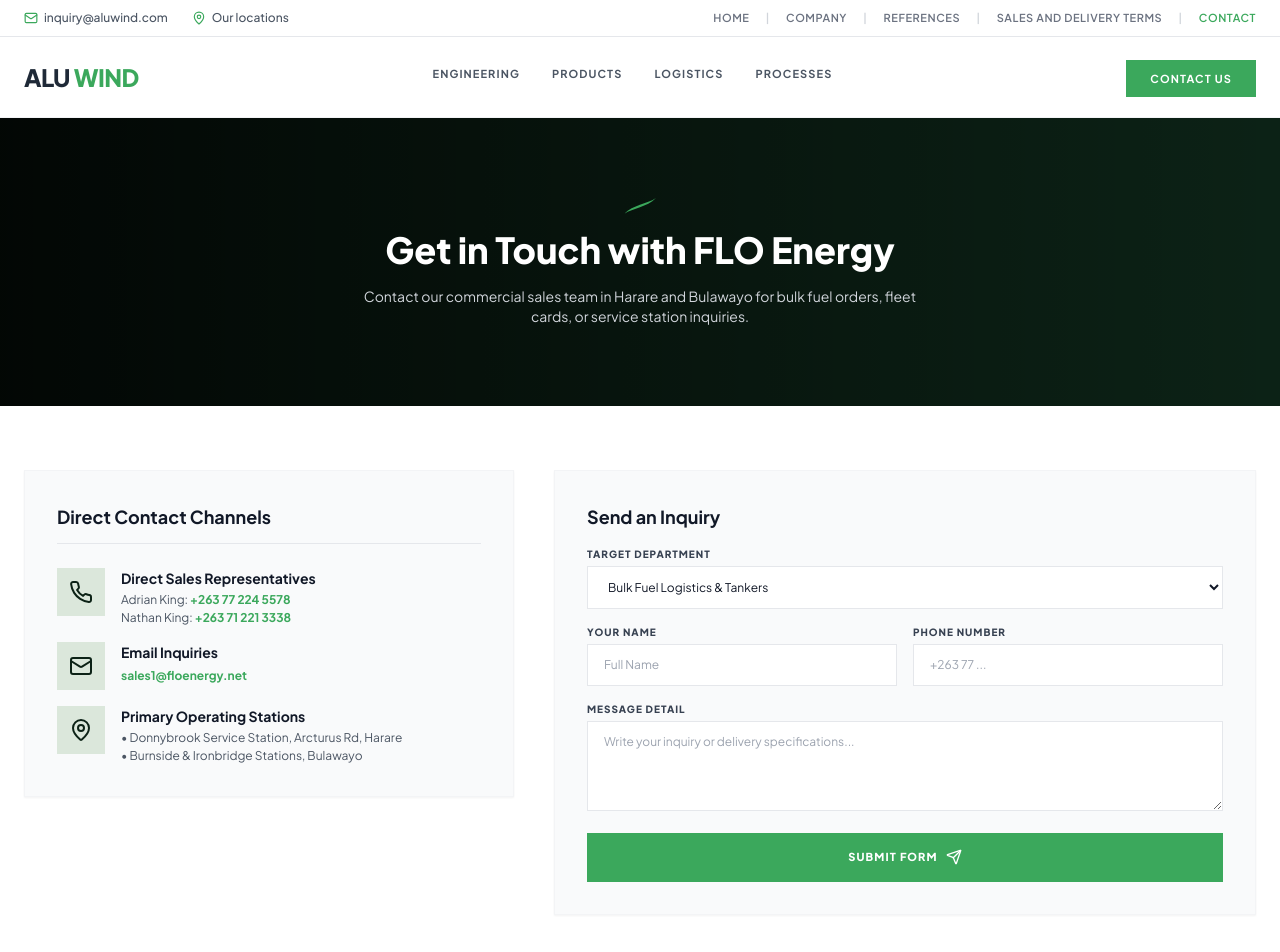
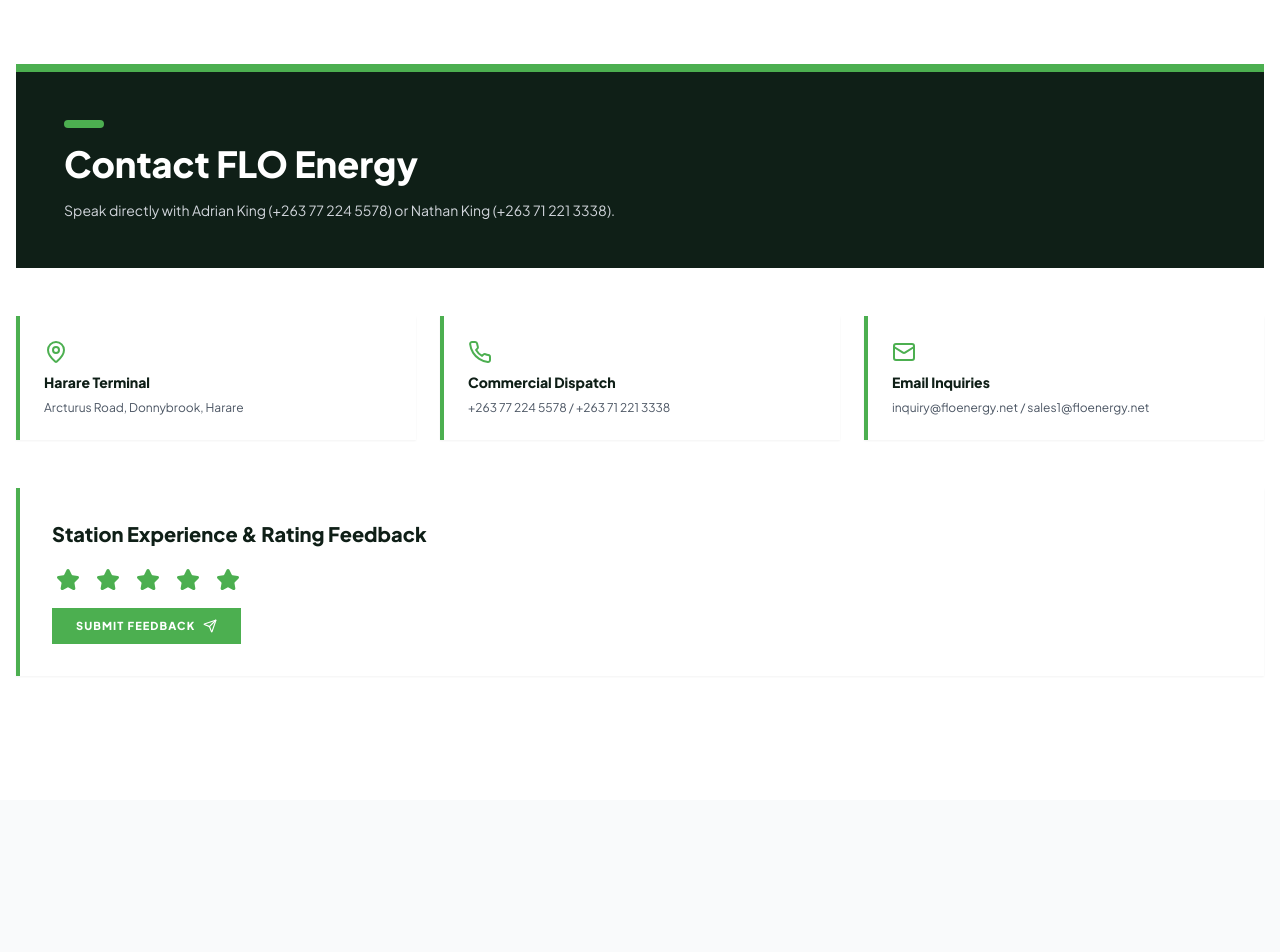
Before and after one commit to tonderaikawere/floenergyzw, a React (Vite) app: page /contact in a window 1280 px wide. Shown: the top 952 px of the page. After the commit the page ends 800 px from the top, so only its background shows below. Built offline with nearby package versions, Linux system fonts and the light colour scheme.

Commit message:
assemble contact page with office addresses and feedback widget

```diff
--- a/src/pages/Contact.tsx
+++ b/src/pages/Contact.tsx
@@ -1,150 +1,39 @@
-import React, { useState } from 'react';
-import AluwindHeaderTop from '../components/AluwindHeaderTop';
-import AluwindNavbar from '../components/AluwindNavbar';
-import Footer from '../components/Footer';
-import EmergencyDispatch from '../components/EmergencyDispatch';
-import FeedbackWidget from '../components/FeedbackWidget';
-import { Phone, Mail, MapPin, Send, CheckCircle2 } from 'lucide-react';
-import WindLeafIcon from '../components/WindLeafIcon';
+import React from 'react';
+import AluwindFeedbackWidget from '../components/AluwindFeedbackWidget';
+import AluwindQuoteModal from '../components/AluwindQuoteModal';
+import { Phone, Mail, MapPin, Send } from 'lucide-react';
 
 export const Contact: React.FC = () => {
-  const [submitted, setSubmitted] = useState(false);
-  const [department, setDepartment] = useState('Bulk Fuel Logistics');
-
-  const handleSubmit = (e: React.FormEvent) => {
-    e.preventDefault();
-    setSubmitted(true);
-  };
+  const [isQuoteOpen, setIsQuoteOpen] = React.useState(false);
 
   return (
-    <div className="min-h-screen bg-white flex flex-col font-sans">
-      <AluwindHeaderTop />
-      <AluwindNavbar />
+    <div className="py-16 px-4 max-w-7xl mx-auto w-full font-sans space-y-12">
+      <div className="bg-[#0f1f17] text-white p-12 border-t-8 border-[#4caf50] space-y-4">
+        <div className="w-10 h-2 bg-[#4caf50] rounded-full"></div>
+        <h1 className="text-4xl font-black">Contact FLO Energy</h1>
+        <p className="text-gray-300 text-sm max-w-xl">Speak directly with Adrian King (+263 77 224 5578) or Nathan King (+263 71 221 3338).</p>
+      </div>
 
-      {/* Hero */}
-      <section className="relative bg-aluwind-dark text-white py-20 px-6 overflow-hidden">
-        <div className="absolute inset-0 bg-gradient-to-r from-black/80 to-transparent z-0" />
-        <div className="max-w-7xl mx-auto text-center space-y-4 relative z-10">
-          <div className="flex justify-center mb-2">
-            <WindLeafIcon className="w-8 h-4 text-aluwind-green" />
-          </div>
-          <h1 className="text-3xl sm:text-4xl font-extrabold">Get in Touch with FLO Energy</h1>
-          <p className="text-gray-300 text-xs sm:text-sm max-w-xl mx-auto leading-relaxed">
-            Contact our commercial sales team in Harare and Bulawayo for bulk fuel orders, fleet cards, or service station inquiries.
-          </p>
+      <div className="grid grid-cols-1 md:grid-cols-3 gap-6 text-xs">
+        <div className="p-6 bg-white border-l-4 border-[#4caf50] shadow-sm space-y-2">
+          <MapPin className="w-6 h-6 text-[#4caf50]" />
+          <h4 className="font-black text-sm text-[#0f1f17]">Harare Terminal</h4>
+          <p className="text-gray-600">Arcturus Road, Donnybrook, Harare</p>
         </div>
-      </section>
+        <div className="p-6 bg-white border-l-4 border-[#4caf50] shadow-sm space-y-2">
+          <Phone className="w-6 h-6 text-[#4caf50]" />
+          <h4 className="font-black text-sm text-[#0f1f17]">Commercial Dispatch</h4>
+          <p className="text-gray-600">+263 77 224 5578 / +263 71 221 3338</p>
+        </div>
+        <div className="p-6 bg-white border-l-4 border-[#4caf50] shadow-sm space-y-2">
+          <Mail className="w-6 h-6 text-[#4caf50]" />
+          <h4 className="font-black text-sm text-[#0f1f17]">Email Inquiries</h4>
+          <p className="text-gray-600">inquiry@floenergy.net / sales1@floenergy.net</p>
+        </div>
+      </div>
 
-      <section className="py-16 px-6 max-w-7xl mx-auto w-full">
-        <div className="grid grid-cols-1 lg:grid-cols-12 gap-10">
-          {/* Contact Details Column */}
-          <div className="lg:col-span-5 space-y-6">
-            <div className="bg-gray-50 p-8 border border-gray-100 shadow-sm space-y-6">
-              <h3 className="text-lg font-bold text-gray-900 border-b border-gray-200 pb-3">Direct Contact Channels</h3>
-
-              <div className="space-y-4">
-                <div className="flex items-start space-x-4">
-                  <div className="bg-aluwind-light p-3 text-aluwind-dark shrink-0">
-                    <Phone className="w-6 h-6" />
-                  </div>
-                  <div>
-                    <h4 className="text-sm font-bold text-gray-900 font-sans">Direct Sales Representatives</h4>
-                    <p className="text-gray-600 text-xs mt-1">Adrian King: <a href="tel:+263772245578" className="font-bold text-aluwind-green">+263 77 224 5578</a></p>
-                    <p className="text-gray-600 text-xs mt-0.5">Nathan King: <a href="tel:+263712213338" className="font-bold text-aluwind-green">+263 71 221 3338</a></p>
-                  </div>
-                </div>
-
-                <div className="flex items-start space-x-4">
-                  <div className="bg-aluwind-light p-3 text-aluwind-dark shrink-0">
-                    <Mail className="w-6 h-6" />
-                  </div>
-                  <div>
-                    <h4 className="text-sm font-bold text-gray-900 font-sans font-bold">Email Inquiries</h4>
-                    <a href="mailto:sales1@floenergy.net" className="text-xs font-bold text-aluwind-green hover:underline">
-                      sales1@floenergy.net
-                    </a>
-                  </div>
-                </div>
-
-                <div className="flex items-start space-x-4">
-                  <div className="bg-aluwind-light p-3 text-aluwind-dark shrink-0">
-                    <MapPin className="w-6 h-6" />
-                  </div>
-                  <div>
-                    <h4 className="text-sm font-bold text-gray-900 font-sans">Primary Operating Stations</h4>
-                    <p className="text-gray-600 text-xs mt-1">• Donnybrook Service Station, Arcturus Rd, Harare</p>
-                    <p className="text-gray-600 text-xs mt-0.5">• Burnside & Ironbridge Stations, Bulawayo</p>
-                  </div>
-                </div>
-              </div>
-            </div>
-          </div>
-
-          {/* Contact Form Column */}
-          <div className="lg:col-span-7">
-            <div className="bg-gray-50 p-8 border border-gray-100 shadow-sm">
-              {submitted ? (
-                <div className="py-12 text-center space-y-4">
-                  <CheckCircle2 className="w-16 h-16 text-aluwind-green mx-auto" />
-                  <h3 className="text-xl font-bold text-gray-900">Message Received!</h3>
-                  <p className="text-gray-600 text-xs max-w-md mx-auto">
-                    Thank you for contacting FLO Energy Zimbabwe. Our sales team will get back to you shortly.
-                  </p>
-                </div>
-              ) : (
-                <form onSubmit={handleSubmit} className="space-y-4">
-                  <h3 className="text-lg font-bold text-gray-900 mb-2">Send an Inquiry</h3>
-
-                  <div>
-                    <label className="block text-[10px] font-extrabold text-gray-700 uppercase tracking-widest mb-1">Target Department</label>
-                    <select
-                      value={department}
-                      onChange={(e) => setDepartment(e.target.value)}
-                      className="w-full px-4 py-3 border border-gray-200 bg-white rounded-none text-xs focus:ring-1 focus:ring-aluwind-green outline-none"
-                    >
-                      <option value="Bulk Fuel Logistics">Bulk Fuel Logistics & Tankers</option>
-                      <option value="Retail Station Inquiry">Retail Station Inquiry</option>
-                      <option value="Fleet Cards">Commercial Fleet Cards</option>
-                      <option value="Lubricants & Oil">Lubricants & Technical Oil</option>
-                    </select>
-                  </div>
-
-                  <div className="grid grid-cols-2 gap-4">
-                    <div>
-                      <label className="block text-[10px] font-extrabold text-gray-700 uppercase tracking-widest mb-1">Your Name</label>
-                      <input type="text" required placeholder="Full Name" className="w-full px-4 py-3 border border-gray-200 bg-white rounded-none text-xs focus:ring-1 focus:ring-aluwind-green outline-none" />
-                    </div>
-                    <div>
-                      <label className="block text-[10px] font-extrabold text-gray-700 uppercase tracking-widest mb-1">Phone Number</label>
-                      <input type="tel" required placeholder="+263 77 ..." className="w-full px-4 py-3 border border-gray-200 bg-white rounded-none text-xs focus:ring-1 focus:ring-aluwind-green outline-none" />
-                    </div>
-                  </div>
-
-                  <div>
-                    <label className="block text-[10px] font-extrabold text-gray-700 uppercase tracking-widest mb-1">Message Detail</label>
-                    <textarea rows={4} required placeholder="Write your inquiry or delivery specifications..." className="w-full px-4 py-3 border border-gray-200 bg-white rounded-none text-xs focus:ring-1 focus:ring-aluwind-green outline-none"></textarea>
-                  </div>
-
-                  <button
-                    type="submit"
-                    className="w-full py-4 bg-aluwind-green hover:bg-aluwind-green/90 text-white font-extrabold text-[11px] uppercase tracking-widest transition flex items-center justify-center space-x-2"
-                  >
-                    <span>Submit Form</span>
-                    <Send className="w-4 h-4" />
-                  </button>
-                </form>
-              )}
-            </div>
-          </div>
-        </div>
-
-        <div className="mt-12 space-y-8">
-          <EmergencyDispatch />
-          <FeedbackWidget />
-        </div>
-      </section>
-
-      <Footer />
+      <AluwindFeedbackWidget />
+      <AluwindQuoteModal isOpen={isQuoteOpen} onClose={() => setIsQuoteOpen(false)} />
     </div>
   );
 };
```
